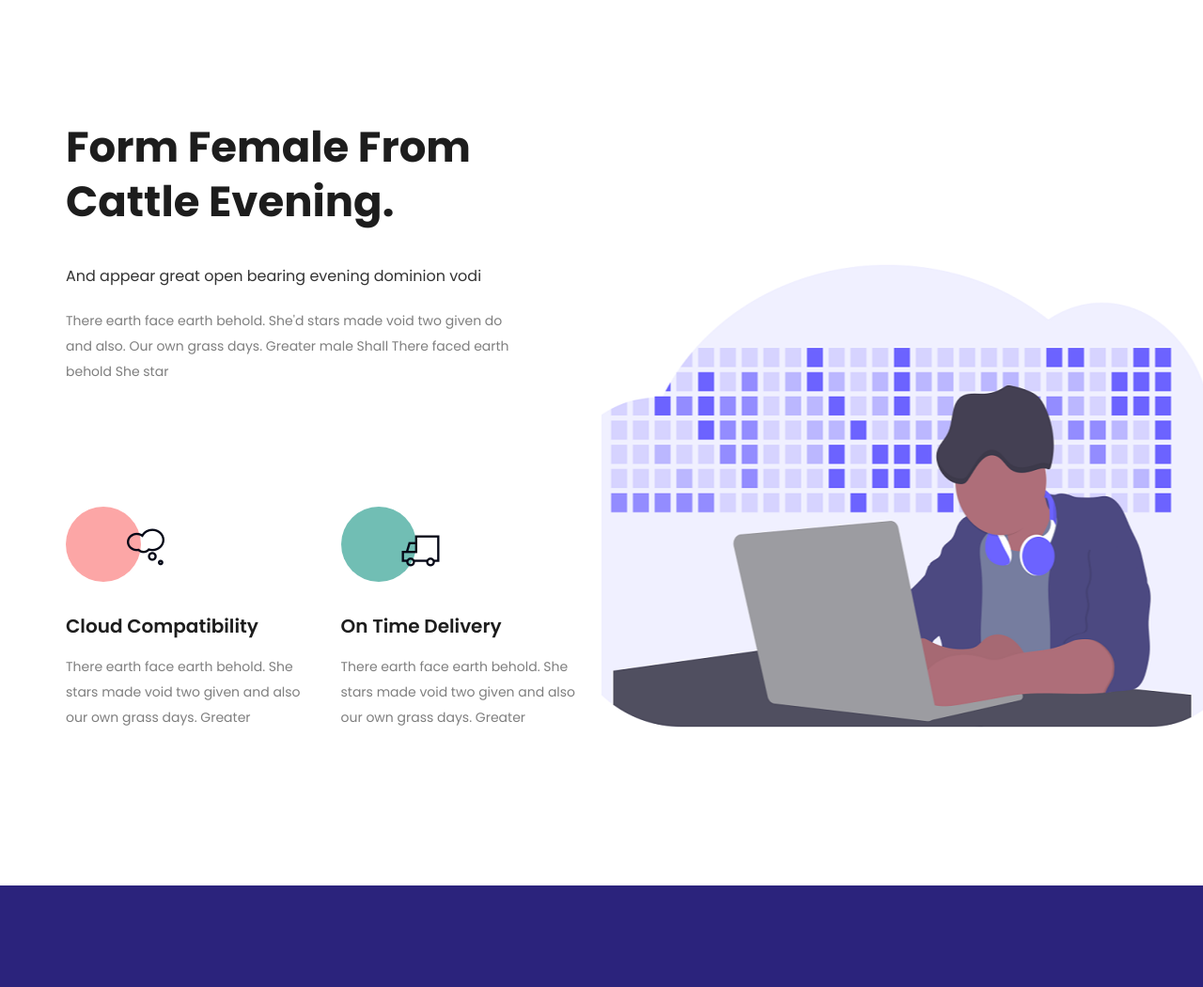
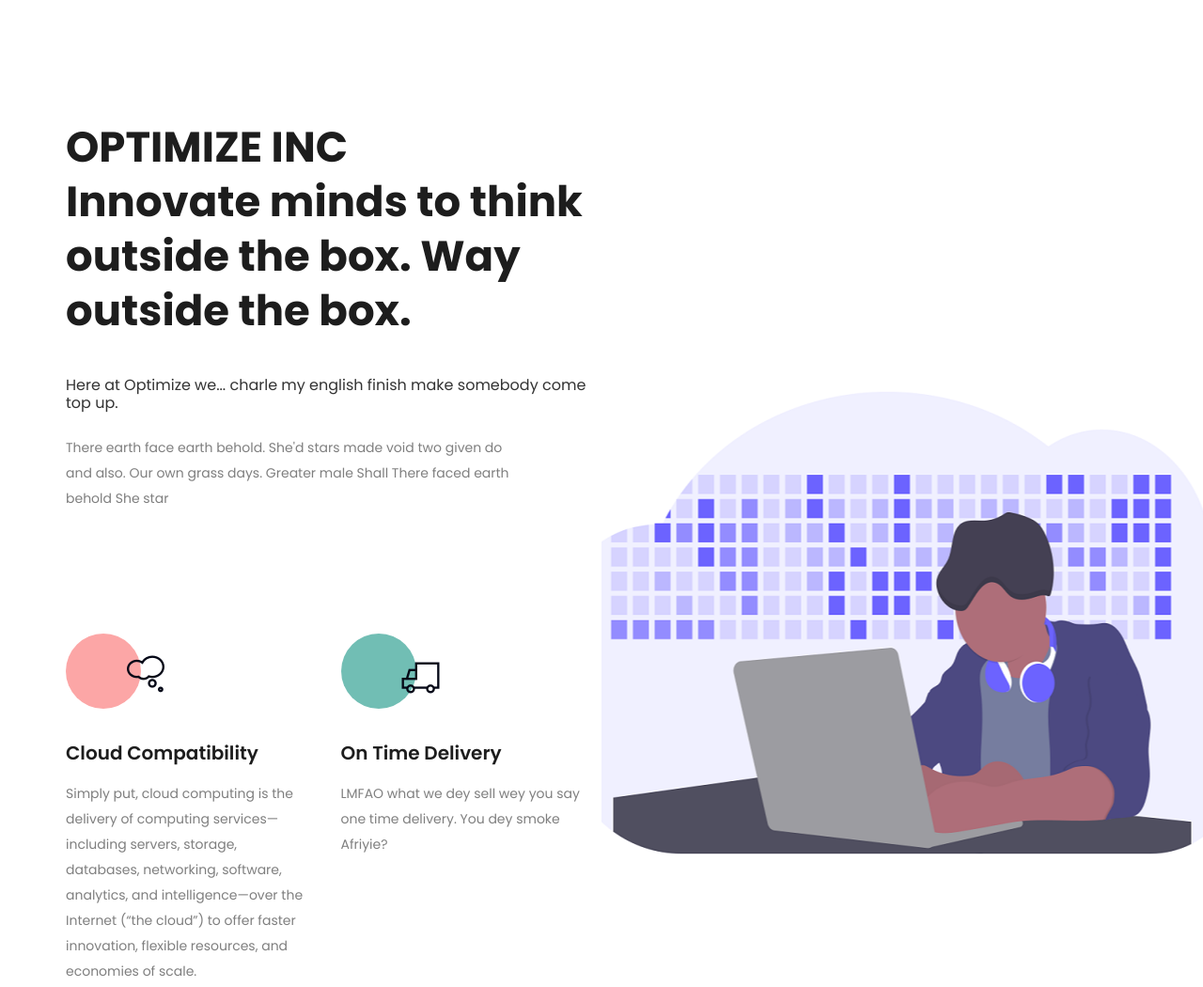
Before and after one commit to kwadwo001/optimize-1.0, a plain HTML site: page index.html in a window 1280 px wide. Shown: the part 1620-2670 px from the top of the page at 94% size. Drawn offline with Linux system fonts and the light colour scheme; files whose address does not match are found by name.

Commit message:
Update index.html

```diff
--- a/index.html
+++ b/index.html
@@ -139,8 +139,8 @@
             <div class="row align-items-center">
              <div class="col-lg-6">
                     <div class="area-heading">
-                        <h4>Form Female From<br>Cattle Evening. </h4>
-                        <h6>And appear great open bearing evening dominion vodi </h6>
+                        <h4>OPTIMIZE INC<br>Innovate minds to think outside the box. Way outside the box. </h4>
+                        <h6>Here at Optimize we... charle my english finish make somebody come top up. </h6>
                         <p>There earth face earth behold. She'd stars made void two given do and also. Our own grass days.  Greater male Shall There faced earth behold She star</p>
                     </div>
                     <div class="row">
@@ -151,7 +151,7 @@
                                 </div>
                                 <div class="single-about-content">
                                     <h5>Cloud Compatibility</h5>
-                                    <p>There earth face earth behold. She stars made void two given and also our own grass days. Greater </p>
+                                    <p>Simply put, cloud computing is the delivery of computing services—including servers, storage, databases, networking, software, analytics, and intelligence—over the Internet (“the cloud”) to offer faster innovation, flexible resources, and economies of scale. </p>
                                 </div>
                             </div>
                         </div>
@@ -162,7 +162,7 @@
                                 </div>
                                 <div class="single-about-content">
                                     <h5>On Time Delivery</h5>
-                                    <p>There earth face earth behold. She stars made void two given and also our own grass days. Greater </p>
+                                    <p>LMFAO what we dey sell wey you say one time delivery. You dey smoke Afriyie? </p>
                                 </div>
                             </div>
                         </div>
```
